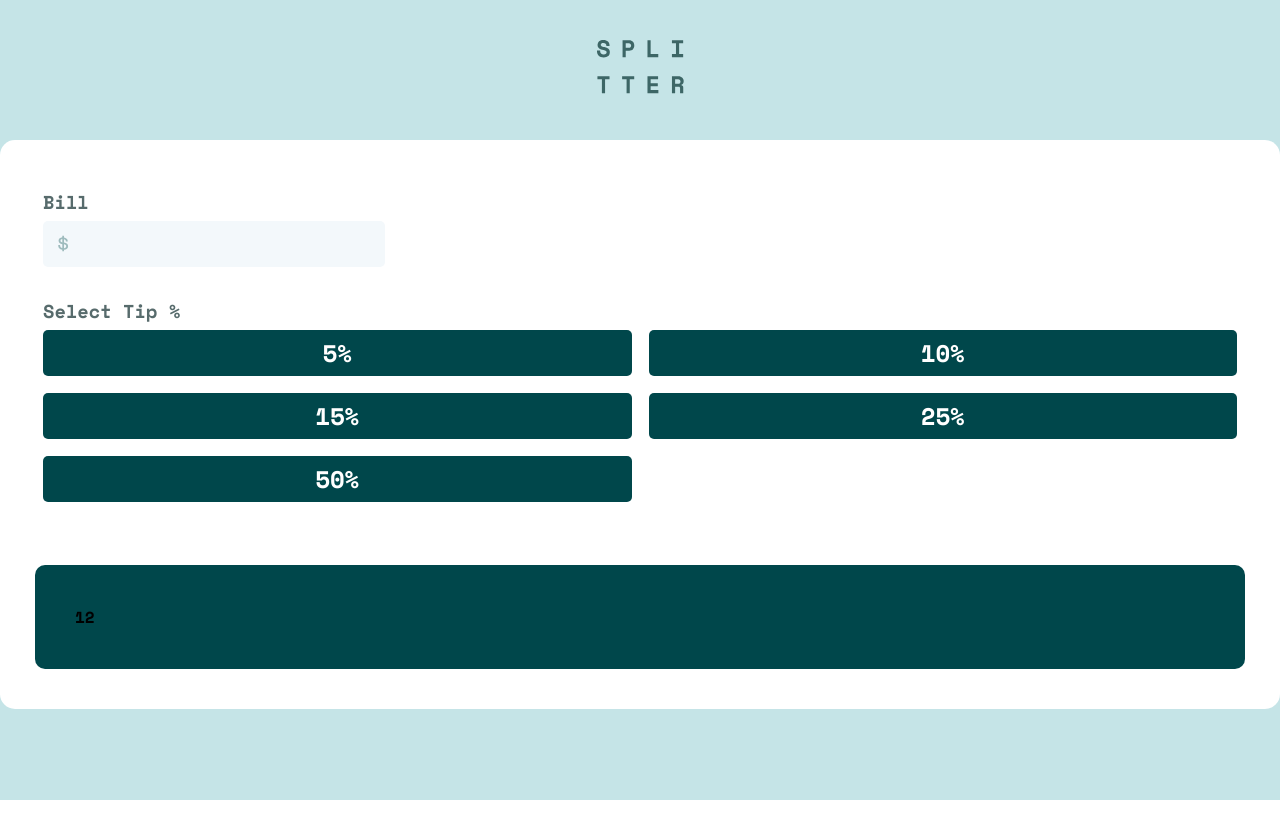
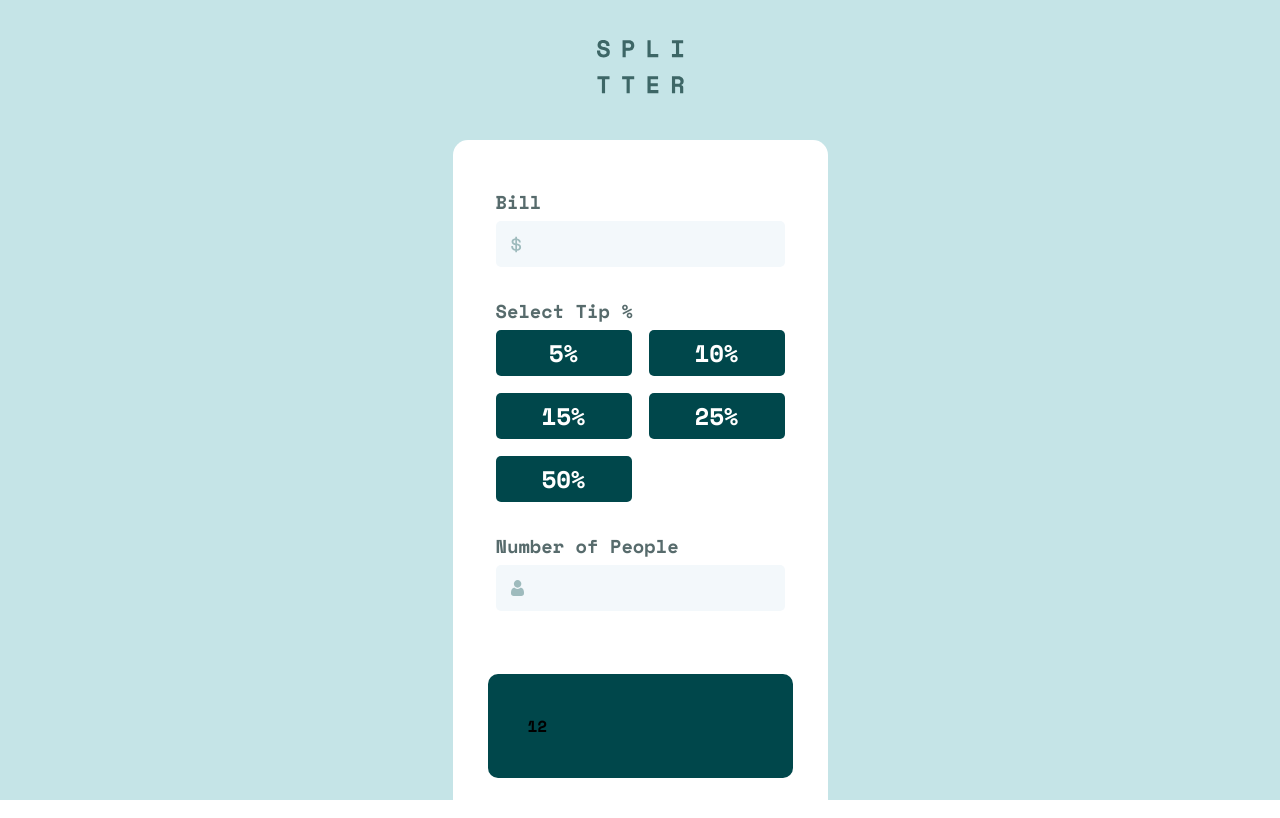
Before and after one commit to Yurikze/tip-calculator-app, a React (Create React App) app: page / in a window 1280 px wide. Built offline with nearby package versions, Linux system fonts and the light colour scheme.

Commit message:
feat: finish calc section

```diff
--- a/src/components/Input/Input.js
+++ b/src/components/Input/Input.js
@@ -11,18 +11,15 @@ const Input = (props) => {
   switch (props.type) {
     case 'text':
       return (
-        <>
-          <label
-            htmlFor={props.id}
-            className={classes.input__labelBefor}
-          ></label>
+        <div className={classes.input__container}>
+          <img src={props.icon} className={classes.input__icon} />
           <input
             className={classes.input}
             {...props}
             value={bill}
             onChange={valueChangeHandler}
           />
-        </>
+        </div>
       );
     case 'radio':
       return (
--- a/src/components/Input/Input.module.scss
+++ b/src/components/Input/Input.module.scss
@@ -12,16 +12,15 @@
   font-weight: bold;
   font-size: 24px;
   font-family: 'Space Mono';
-  &__labelBefor {
+  width: 100%;
+  &__container {
     position: relative;
-    &::before {
-      content: url('../../images/icon-dollar.svg');
-      width: 11px;
-      position: absolute;
-      z-index: 5;
-      top: -1px;
-      left: 15px;
-    }
+  }
+  &__icon {
+    position: absolute;
+    z-index: 1;
+    top: 15px;
+    left: 15px;
   }
 }
 
--- a/src/components/Main/Main.js
+++ b/src/components/Main/Main.js
@@ -1,5 +1,8 @@
 import Input from '../Input/Input';
 import classes from './Main.module.scss';
+import dollar from '../../images/icon-dollar.svg'
+import man from '../../images/icon-person.svg'
+
 
 const Main = () => {
   const tipAmoutList = [5, 10, 15, 25, 50];
@@ -9,7 +12,7 @@ const Main = () => {
       <section className={classes.calc}>
         <div className={classes.calc__container}>
           <h3 className={classes.main__headline}>Bill</h3>
-          <Input type="text" id="total" />
+          <Input type="text" id="total" icon={dollar} />
         </div>
         <div className={classes.calc__container}>
           <h3 className={classes.main__headline}>Select Tip %</h3>
@@ -23,9 +26,11 @@ const Main = () => {
                 name="tip_amount"
               />
             ))}
-
-            {/* <Input type="radio" /> */}
           </div>
+        </div>
+        <div className={classes.calc__container}>
+          <h3 className={classes.main__headline}>Number of People</h3>
+          <Input type="text" id="total" icon={man} />
         </div>
       </section>
       <section className={classes.total}>12</section>
--- a/src/components/Main/Main.module.scss
+++ b/src/components/Main/Main.module.scss
@@ -6,8 +6,10 @@
   border-radius: 15px;
   display: grid;
   width: 100%;
+  max-width: 375px;
   gap: 25px;
   font-weight: 700;
+  box-sizing: border-box;
   &__headline {
     color: #576B6C;
     margin-bottom: 5px;
@@ -23,7 +25,7 @@
   }
   &__radio {
     display: grid;
-    grid-template-rows: repeat(auto);
+    grid-template-rows: auto;
     grid-template-columns: repeat(2, 1fr);
     gap: 17px;
   }
```
